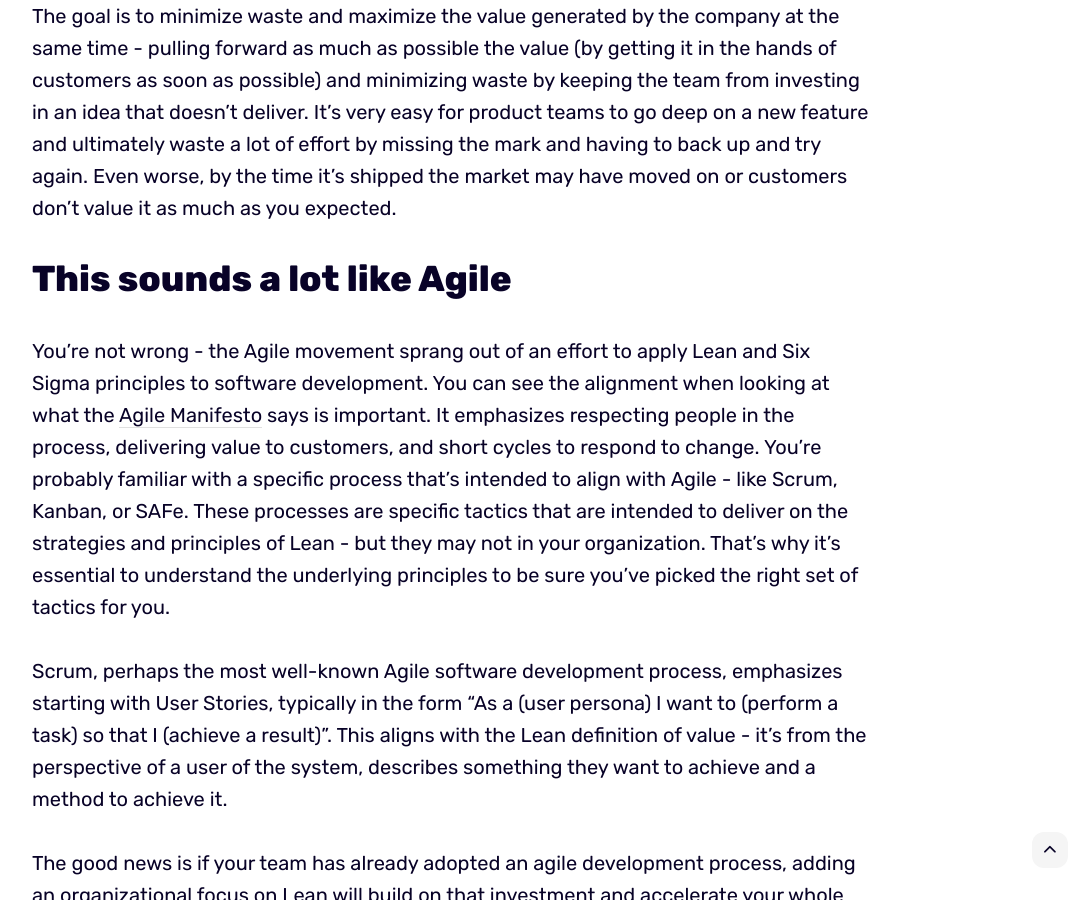
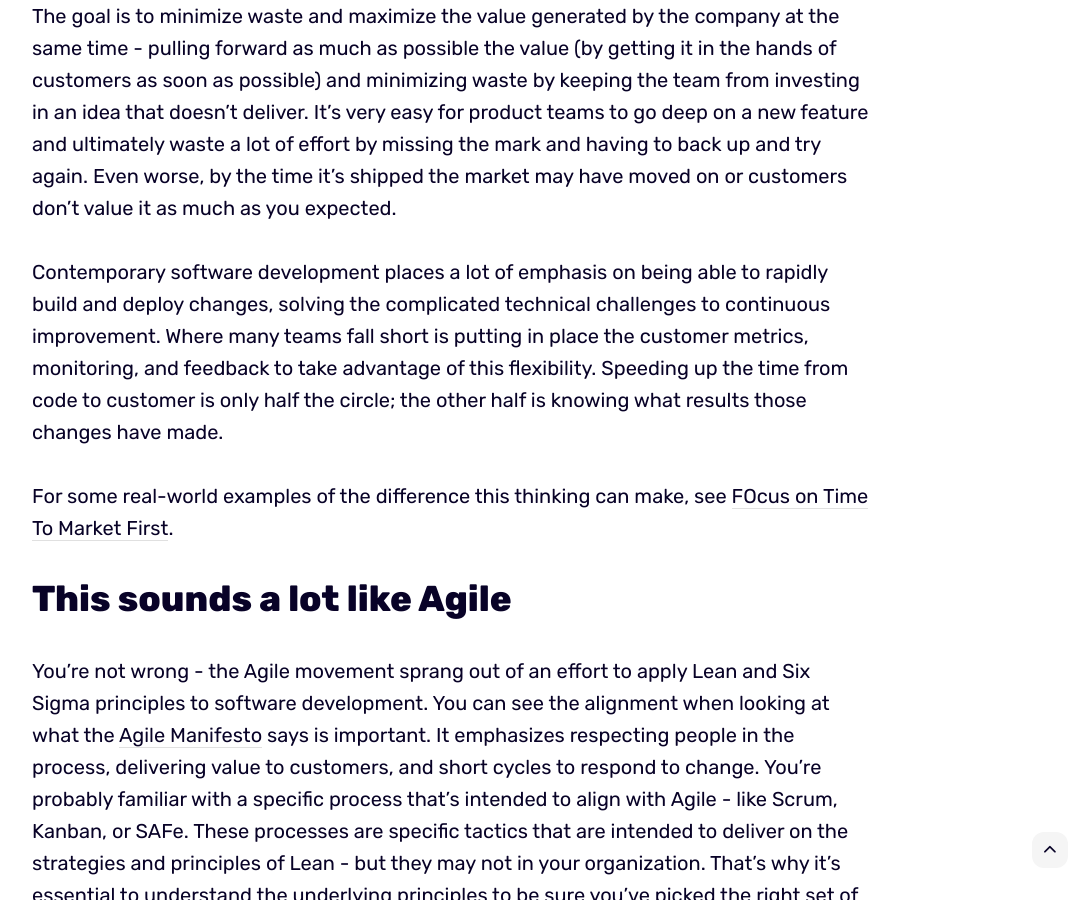
Before and after one commit to kendallmiller/kendallmiller.github.io, a Jekyll site: the page built from _posts/2021-10-1-lean-for-the-contemporary-tech-company.md, in a window 1280 px wide and 900 px high, scrolled down 3494 px. Shown: the whole window, without its empty margins (188-1275 px from the left). Built offline with Jekyll 4.4.1, drawn with Linux system fonts in a browser that asks for light colours.

Commit message:
symmetry on intro article

```diff
--- a/_posts/2021-10-1-lean-for-the-contemporary-tech-company.md
+++ b/_posts/2021-10-1-lean-for-the-contemporary-tech-company.md
@@ -51,6 +51,9 @@
 
 The goal is to minimize waste and maximize the value generated by the company at the same time - pulling forward as much as possible the value (by getting it in the hands of customers as soon as possible) and minimizing waste by keeping the team from investing in an idea that doesn't deliver. It's very easy for product teams to go deep on a new feature and ultimately waste a lot of effort by missing the mark and having to back up and try again. Even worse, by the time it's shipped the market may have moved on or customers don't value it as much as you expected.
 
+Contemporary software development places a lot of emphasis on being able to rapidly build and deploy changes, solving the complicated technical challenges to continuous improvement.  Where many teams fall short is putting in place the customer metrics, monitoring, and feedback to take advantage of this flexibility.  Speeding up the time from code to customer is only half the circle; the other half is knowing what results those changes have made.
+
+For some real-world examples of the difference this thinking can make, see [FOcus on Time To Market First](focus-on-time-to-market-first).
 
 # This sounds a lot like Agile
 
```
